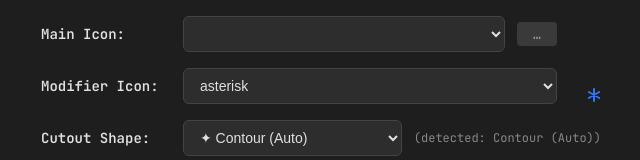
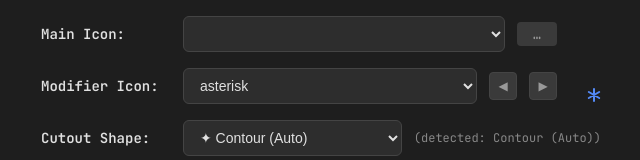
Before and after one commit to jreznot/intellij-icon-blender, a Vue app: page / in a window 1280 px wide. Shown: the part 143-303 px from the top of the page, without its empty margins (319-959 px from the left). Built offline with nearby package versions, Linux system fonts and the light colour scheme.

Commit message:
Easy way to enumerate modifiers

```diff
--- a/src/App.vue
+++ b/src/App.vue
@@ -54,7 +54,7 @@
         <span
           v-if="selectedMainIcon"
           class="icon-preview-inline"
-          v-html="getMainIconSvg(selectedMainIcon)"
+          v-html="getMainIconSvg(selectedMainIcon, previewTheme === 'dark')"
         ></span>
       </div>
 
@@ -66,10 +66,12 @@
             {{ icon.name }}
           </option>
         </select>
+        <button class="nav-btn" @click="prevModifierIcon" title="Previous modifier icon">◀</button>
+        <button class="nav-btn" @click="nextModifierIcon" title="Next modifier icon">▶</button>
         <span
           v-if="selectedModifierIcon"
           class="icon-preview-inline"
-          v-html="getModifierIconSvg(selectedModifierIcon)"
+          v-html="getModifierIconSvg(selectedModifierIcon, previewTheme === 'dark')"
         ></span>
       </div>
 
@@ -381,7 +383,7 @@ export default {
       detectedCutoutShape: '',
       combinedSvg: '',
       combinedSvgDark: '',
-      previewTheme: 'light',
+      previewTheme: 'dark',
       customMainIconSvg: '',
       customMainIconName: ''
     }
@@ -416,12 +418,13 @@ export default {
     }
   },
   methods: {
-    getMainIconSvg(name) {
+    getMainIconSvg(name, dark = false) {
       if (name === '__custom__' && this.customMainIconSvg) {
         return this.customMainIconSvg
       }
       const icon = this.mainIcons.find(i => i.name === name)
-      return icon ? icon.svg : ''
+      if (!icon) return ''
+      return dark ? icon.svgDark : icon.svg
     },
     onCustomMainIconUpload(event) {
       const file = event.target.files[0]
@@ -439,9 +442,10 @@ export default {
       }
       reader.readAsText(file)
     },
-    getModifierIconSvg(name) {
+    getModifierIconSvg(name, dark = false) {
       const icon = this.modifierIcons.find(i => i.name === name)
-      return icon ? icon.svg : ''
+      if (!icon) return ''
+      return dark ? icon.svgDark : icon.svg
     },
     cutoutShapeLabel(type) {
       if (type === 'contour') return 'Contour (Auto)'
@@ -459,6 +463,22 @@ export default {
       const detected = detectCutoutShapeType()
       this.detectedCutoutShape = detected
       this.selectedCutoutShape = detected
+    },
+    prevModifierIcon() {
+      const idx = this.modifierIcons.findIndex(i => i.name === this.selectedModifierIcon)
+      if (idx > 0) {
+        this.selectedModifierIcon = this.modifierIcons[idx - 1].name
+      } else {
+        this.selectedModifierIcon = this.modifierIcons[this.modifierIcons.length - 1].name
+      }
+    },
+    nextModifierIcon() {
+      const idx = this.modifierIcons.findIndex(i => i.name === this.selectedModifierIcon)
+      if (idx < this.modifierIcons.length - 1) {
+        this.selectedModifierIcon = this.modifierIcons[idx + 1].name
+      } else {
+        this.selectedModifierIcon = this.modifierIcons[0].name
+      }
     },
     onCutoutShapeChanged() {
       if (this.combinedSvg) {
@@ -716,6 +736,28 @@ h2 {
   white-space: nowrap;
 }
 
+.nav-btn {
+  display: inline-flex;
+  align-items: center;
+  justify-content: center;
+  width: 28px;
+  height: 28px;
+  border: 1px solid #444;
+  border-radius: 4px;
+  background: #3a3a3a;
+  color: #999;
+  font-size: 12px;
+  cursor: pointer;
+  transition: background 0.2s, color 0.2s;
+  flex-shrink: 0;
+  padding: 0;
+}
+
+.nav-btn:hover {
+  background: #5b9bd5;
+  color: #fff;
+}
+
 .upload-btn {
   display: inline-flex;
   align-items: center;
```
